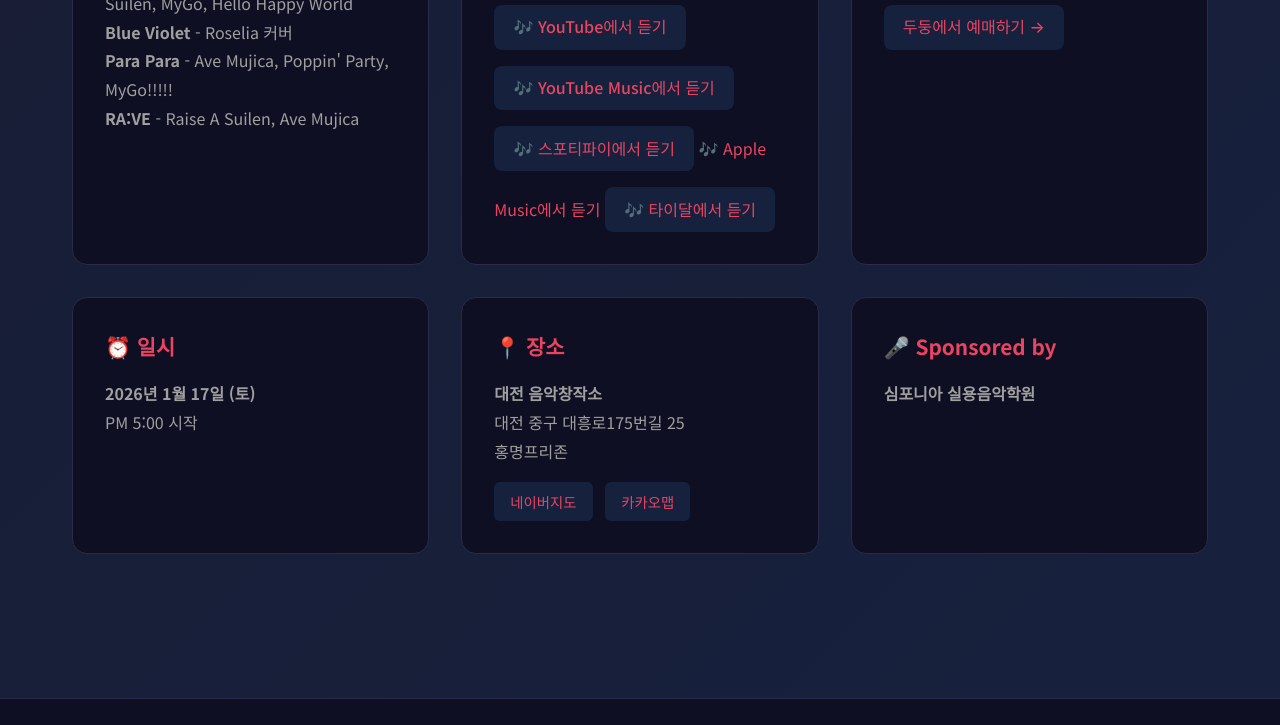
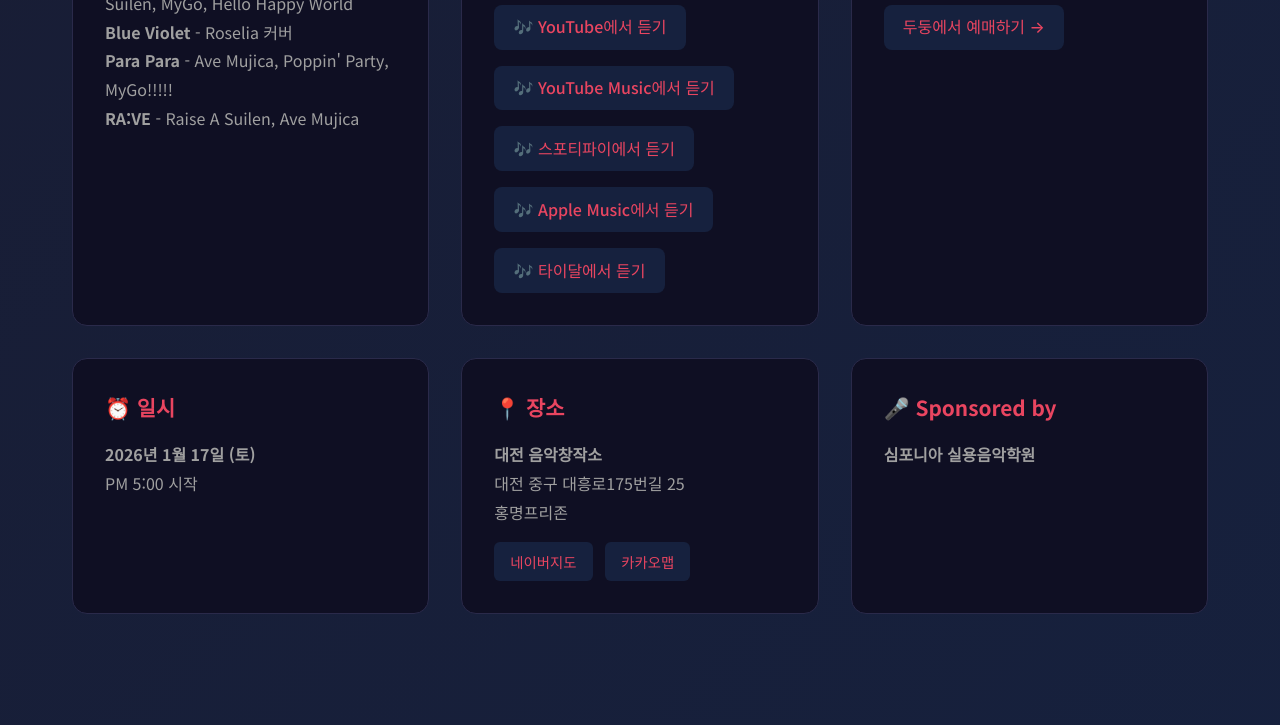
Before and after one commit to mkco5162/winterbang, a plain HTML site: page index.html in a window 1280 px wide. Shown: the part 2060-2785 px from the top of the page. Drawn offline with Linux system fonts and the light colour scheme.

Commit message:
Edi playlist-link attribute

```diff
--- a/index.html
+++ b/index.html
@@ -78,7 +78,7 @@
                     <a href="https://www.youtube.com/playlist?list=PL8x8qc3UcMfkDGCNsgiZBWmYkDSTKov5L" target="_blank" class="playlist-link">🎶 YouTube에서 듣기</a>
                     <a href="https://music.youtube.com/playlist?list=PL8x8qc3UcMfkDGCNsgiZBWmYkDSTKov5L&si=s0g2UILh6AA4Zdx5" target="_blank" class="playlist-link">🎶 YouTube Music에서 듣기</a>
                     <a href="https://open.spotify.com/playlist/2t06wntcwC5hcbdn45HI7o?si=8pvB9s17TpOL187lwJCMvw" target="_blank" class="playlist-link">🎶 스포티파이에서 듣기</a>
-                    <a href="https://music.apple.com/kr/playlist/26-01-17-winter-bang/pl.u-KVXBkl3TLJWD3Aa">🎶 Apple Music에서 듣기</a>
+                    <a href="https://music.apple.com/kr/playlist/26-01-17-winter-bang/pl.u-KVXBkl3TLJWD3Aa" target="_blank" class="playlist-link">🎶 Apple Music에서 듣기</a>
                     <a href="https://tidal.com/playlist/c69394cf-fd54-40c7-8377-bea656c5f0c9" target="_blank" class="playlist-link">🎶 타이달에서 듣기</a>
                 </div>
                 <div class="intro-card">
```
